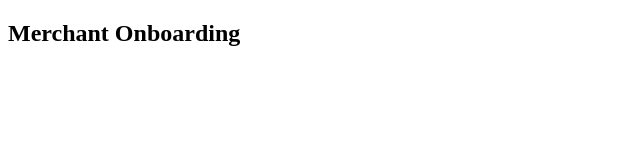
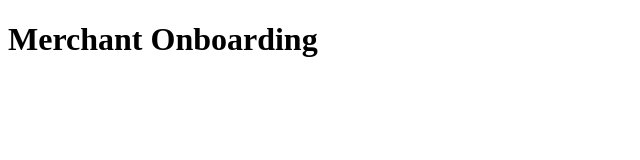
Before and after one commit to adminupyugo/upyugo-zohoform, a plain HTML site: page index.html in a window 1280 px wide. Shown: the whole page, without its empty margins (0-640 px from the left). Drawn offline with Linux system fonts and the light colour scheme.

Commit message:
Added index.html for GitHub Pages

```diff
--- a/index.html
+++ b/index.html
@@ -4,9 +4,8 @@
     <title>UPYUGO Merchant Form</title>
   </head>
   <body>
-  <h2>Merchant Onboarding</h2>
-
-  <!-- Zoho Embed -->
+    <h1>Merchant Onboarding</h1>
+    <!-- Zoho Form Embed -->
     <script src="https://forms.zohopublic.com/upyugo/form/MerchantOnboarding/formperma.js"></script>
   </body>
 </html>
```
Lines whose indentation alone changed are shown as unchanged.
